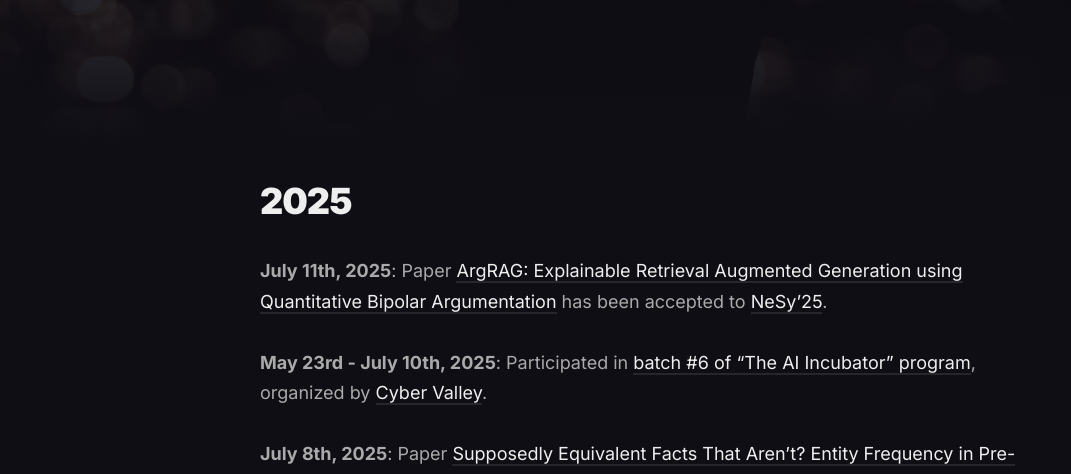
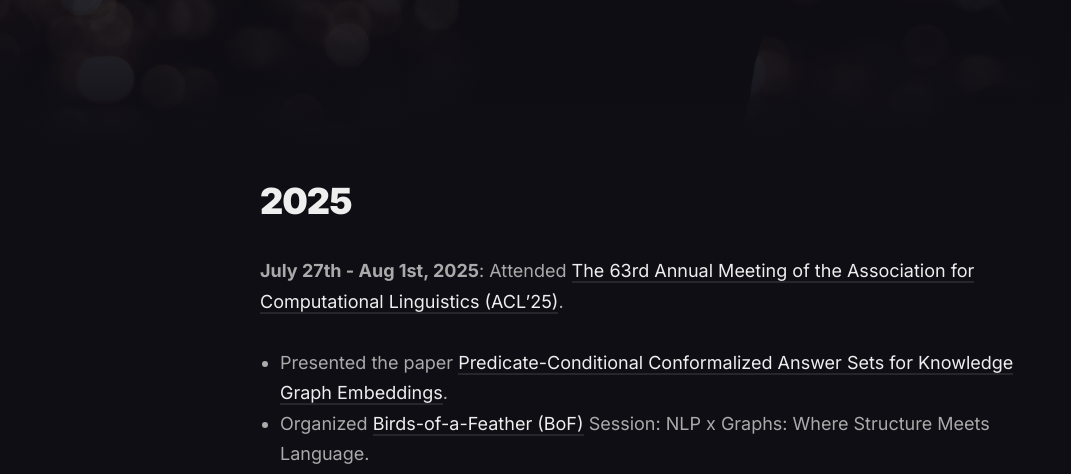
Before and after one commit to ZhuYuqicheng/ZhuYuqicheng.github.io, a Jekyll site: the page built from _pages/news.md, in a window 1280 px wide and 1400 px high, scrolled down 520 px. Shown: the top 474 px of the window, without its empty margins (0-1071 px from the left). Built offline with Jekyll 4.4.1, drawn with Linux system fonts in a browser that asks for light colours; nearby versions of some CDN libraries; some of the changed text lies outside the part shown.

Commit message:
ACL and recent papers update

```diff
--- a/_pages/news.md
+++ b/_pages/news.md
@@ -5,6 +5,14 @@ permalink: /news/
 image: '/images/news.jpg'
 ---
 # 2025
+
+**July 27th - Aug 1st, 2025**: Attended [The 63rd Annual Meeting of the Association for Computational Linguistics (ACL'25)](https://2025.aclweb.org/).
+- Presented the paper [Predicate-Conditional Conformalized Answer Sets for Knowledge Graph Embeddings](https://arxiv.org/abs/2505.16877).
+- Organized [Birds-of-a-Feather (BoF)](https://2025.aclweb.org/program/bof/) Session: NLP x Graphs: Where Structure Meets Language.
+
+![AAMAS](/images/ACL2.JPG)
+
+**July 22nd, 2025**: Paper [Evaluating Knowledge Graph Based Retrieval Augmented Generation Methods under Knowledge Incompleteness](https://arxiv.org/abs/2504.05163) has been accepted to [IRISAI'25](https://iris-ai.org/).
 
 **July 11th, 2025**: Paper [ArgRAG: Explainable Retrieval Augmented Generation using Quantitative Bipolar Argumentation]() has been accepted to [NeSy'25](https://2025.nesyconf.org/).
 
```
Also changed, not shown: _pages/publication.md (+3 -0 lines), 2 other files.
